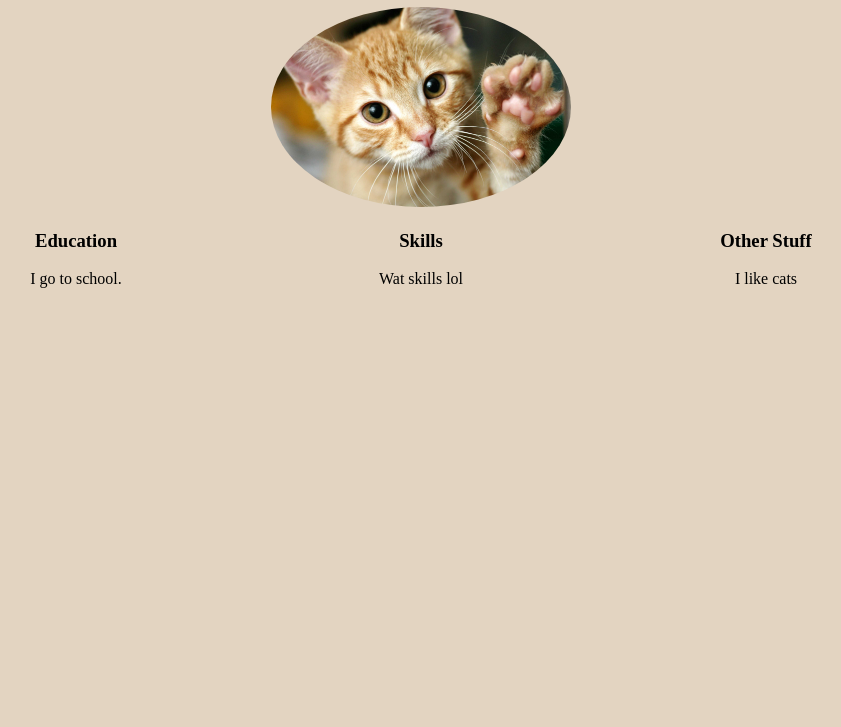
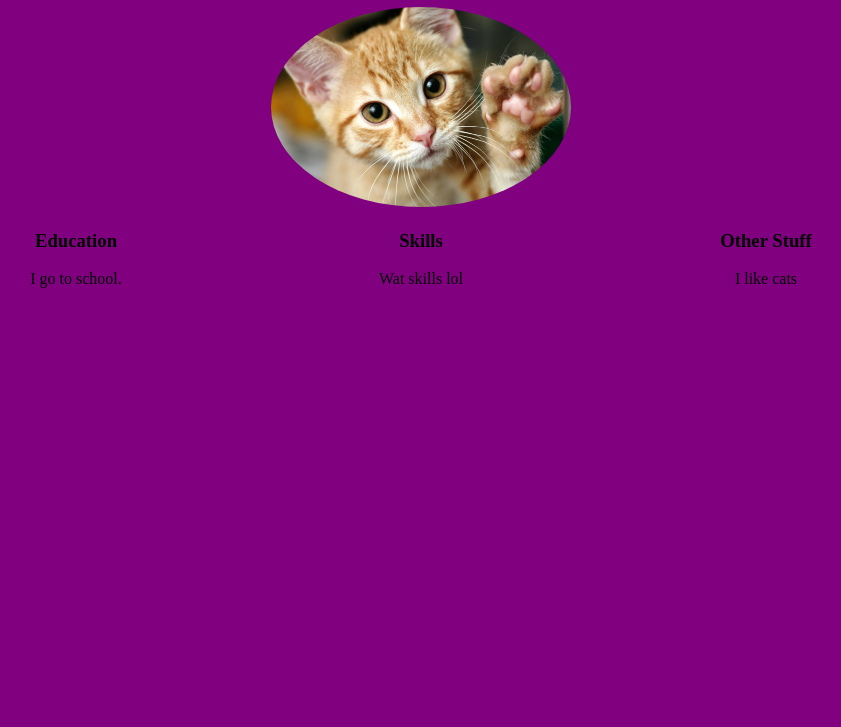
Before and after one commit to wonga5/wonga5.github.io, a plain HTML site: page index.html in a window 1280 px wide. Shown: the part 73-800 px from the top of the page, without its empty margins (219-1060 px from the left). Drawn offline with Linux system fonts and the light colour scheme.

Commit message:
Update stylesheet.css

```diff
--- a/stylesheet.css
+++ b/stylesheet.css
@@ -1,6 +1,6 @@
 body {
   text-align: center;
-  background-color: #e3d4c1;
+  background-color: purple;
 }
 
 img {
```
